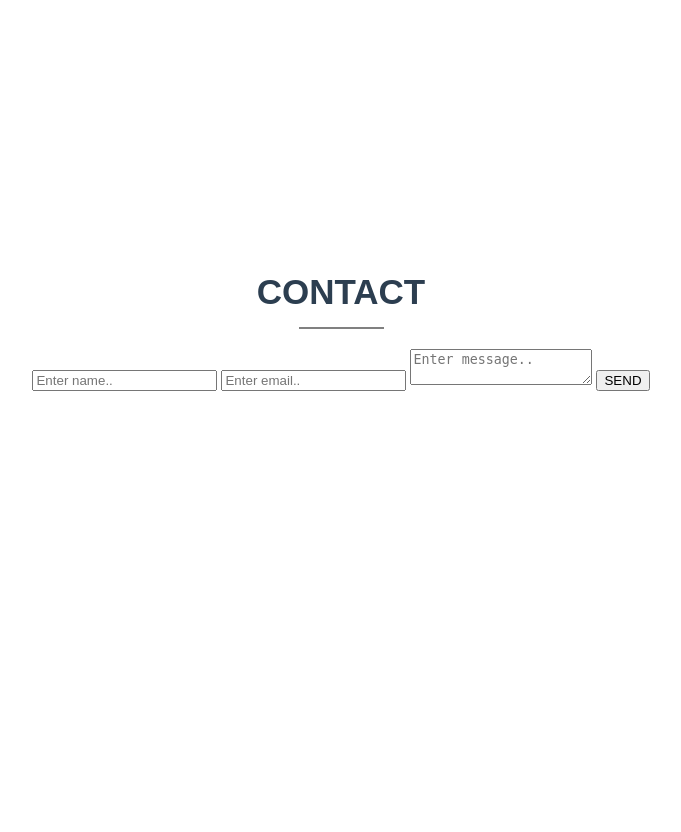
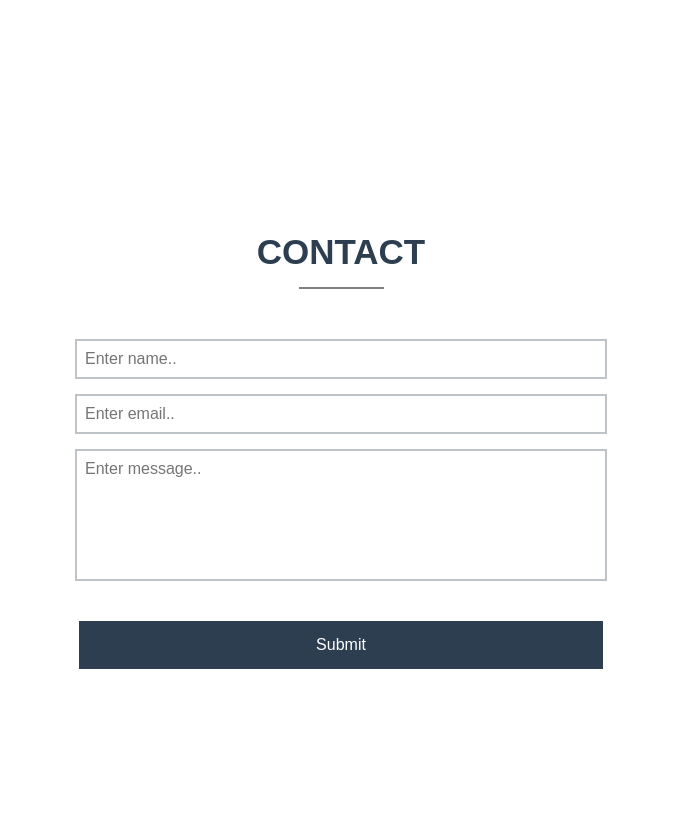
Before and after one commit to FredrikAugust/personal_portfolio, a PHP site: page / in a window 1280 px wide. Shown: the part 1568-2400 px from the top of the page, without its empty margins (299-980 px from the left). Run offline with PHP 8.4, Linux system fonts and the light colour scheme; grey boxes labelled with a size stand in for pictures from a placeholder-image service; some libraries are stand-ins or nearby versions.

Commit message:
added styling to the form

```diff
--- a/css/style.css
+++ b/css/style.css
@@ -36,7 +36,7 @@ html, body, .site, .front-page {
 /* Position the content */
 .content3 {
   position: absolute;
-  top: 230%;
+  top: 225%;
   width: 100%;
 }
 
@@ -148,6 +148,47 @@ h1.about {
   margin-bottom: 7px;
 }
 
+/* Contact */
+form {
+  margin-top: 50px;
+}
+
+form input, form button {
+  display: block;
+  width: 40%;
+  margin: 0 auto 15px auto;
+}
+
+form input {
+  color: #2c3e50;
+  height: 20px;
+  outline: 0;
+  border: 2px solid #bdc3c7;
+  padding: 8px;
+  font-size: 16px;
+  font-family: "brandon-grotesque",sans-serif;
+  font-style: normal;
+  font-weight: 500;
+}
+form input#message {
+  padding-bottom: 100px;
+}
+
+form button {
+  color: #FFF;
+  width: 41%;
+  height: 48px;
+  background: #2c3e50;
+  outline: 0;
+  padding: 8px;
+  border: 0;
+  margin: 40px auto 0 auto;
+  font-size: 16px;
+  font-family: "brandon-grotesque",sans-serif;
+  font-style: normal;
+  font-weight: 500;
+}
+
 /* Media queries */
 @media screen and (max-width: 1600px) {
   .content2 {
--- a/css/style.scss
+++ b/css/style.scss
@@ -36,7 +36,7 @@ html, body, .site, .front-page {
 /* Position the content */
 .content3 {
 	position: absolute;
-	top: 230%;
+	top: 225%;
 	width: 100%;
 }
 
@@ -147,6 +147,45 @@ h1.about {
 	margin-bottom:7px;
 }
 
+/* Contact */
+form {
+	margin-top: 50px;
+}
+form input, form button {
+	display: block;
+	width: 40%;
+	margin: 0 auto 15px auto;
+}
+form input {
+	color: #2c3e50;
+	height: 20px;
+	outline: 0;
+	border: 2px solid #bdc3c7;
+	padding: 8px;
+	font-size:16px;
+	font-family: "brandon-grotesque",sans-serif;
+	font-style: normal;
+	font-weight: 500;
+
+	&#message {
+		padding-bottom: 100px;
+	}
+}
+form button {
+	color: #FFF;
+	width: 41%;
+	height: 48px;
+	background:#2c3e50;
+	outline: 0;
+	padding: 8px;
+	border: 0;
+	margin: 40px auto 0 auto;
+	font-size:16px;
+	font-family: "brandon-grotesque",sans-serif;
+	font-style: normal;
+	font-weight: 500;
+}
+
 /* Media queries */
 @media screen and (max-width:1600px) {
 	.content2 {
--- a/index.php
+++ b/index.php
@@ -20,9 +20,9 @@
                 <a href="#about"><div class="nav-button">
                     <span class="nav-button-text">About</span>
                 </div></a>
-                <div class="nav-button">
+                <a href="#contact"><div class="nav-button">
                     <span class="nav-button-text">Contact</span>
-                </div>
+                </div></a>
             </div>
         </div>
         <div class="center site" id="about">
@@ -44,15 +44,15 @@
                 </div>
             </div>
         </div>
-        <div class="center site" id="about">
+        <div class="center site" id="contact">
             <div class="content3">
                 <h1 class="about">Contact</h1>
                 <div class="short-border"></div>
                 <form method="post" action="index.php">
-                	<input type="text" placeholder="Enter name.." name="name">
-                    <input type="email" placeholder="Enter email.." name="email">
-                    <textarea name="message" placeholder="Enter message.." name="message"></textarea>
-                    <button type="submit" name="submit">SEND</button>
+                	<input type="text" placeholder="Enter name.." name="name" id ="name">
+                    <input type="email" placeholder="Enter email.." name="email" id="email">
+                    <input name="message" placeholder="Enter message.." name="message" id="message">
+                    <button type="submit" name="submit"><span class="submit">Submit</span></button>
                 </form>
             </div>
         </div>
```
